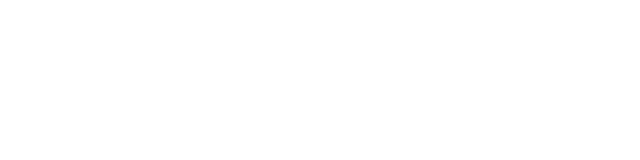
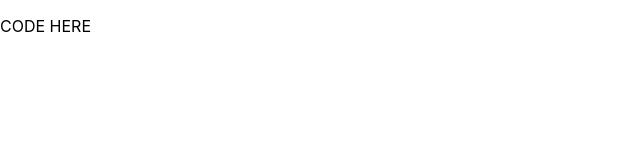
Before and after one commit to ghintipas0/ERGASIA_E8LT, a React (Create React App) app in the folder react-frontend/: page / in a window 1280 px wide. Shown: the top 160 px of the page, without its empty margins (0-640 px from the left). Built offline with nearby package versions, Linux system fonts and the light colour scheme.

Commit message:
Merging backend with react (step 1)

```diff
--- a/react-frontend/public/index.html
+++ b/react-frontend/public/index.html
@@ -1,30 +1,6 @@
 <!DOCTYPE html>
 <html lang="en">
   <head>
-    <meta charset="utf-8" />
-    <link rel="icon" href="%PUBLIC_URL%/favicon.ico" />
-    <meta name="viewport" content="width=device-width, initial-scale=1" />
-    <meta name="theme-color" content="#000000" />
-    <meta
-      name="description"
-      content="Web site created using create-react-app"
-    />
-    <link rel="apple-touch-icon" href="%PUBLIC_URL%/logo192.png" />
-    <!--
-      manifest.json provides metadata used when your web app is installed on a
-      user's mobile device or desktop. See https://developers.google.com/web/fundamentals/web-app-manifest/
-    -->
-    <link rel="manifest" href="%PUBLIC_URL%/manifest.json" />
-    <!--
-      Notice the use of %PUBLIC_URL% in the tags above.
-      It will be replaced with the URL of the `public` folder during the build.
-      Only files inside the `public` folder can be referenced from the HTML.
-
-      Unlike "/favicon.ico" or "favicon.ico", "%PUBLIC_URL%/favicon.ico" will
-      work correctly both with client-side routing and a non-root public URL.
-      Learn how to configure a non-root public URL by running `npm run build`.
-    -->
-    <title>React App</title>
   </head>
   <body>
     <noscript>You need to enable JavaScript to run this app.</noscript>
--- a/react-frontend/src/App.css
+++ b/react-frontend/src/App.css
@@ -70,7 +70,7 @@ li a:hover {
 
   .search-input {
     padding-left: 10px; /* Προσαρμόζει το πλάτος του πεδίου εισαγωγής για να χωρέσει το εικονίδιο */
-    background-image: url('search.png'); /* Ορίζει την εικόνα ως φόντο */
+    /*background-image: url('search.png'); /* Ορίζει την εικόνα ως φόντο */
     background-size: 20px; /* Προσαρμόζει το μέγεθος της εικόνας */
     background-repeat: no-repeat; /* Αποτρέπει την επανάληψη της εικόνας */
     background-position: 5px center; /* Ορίζει τη θέση της εικόνας (σε pixels) */
--- a/react-frontend/src/App.js
+++ b/react-frontend/src/App.js
@@ -5,8 +5,7 @@ function App() {
   return (
     <div className="App">
       <header className="App-header">
-
-
+        <p> TEST2</p>
       </header>
     </div>
   );
--- a/react-frontend/src/index.js
+++ b/react-frontend/src/index.js
@@ -6,9 +6,11 @@ import reportWebVitals from './reportWebVitals';
 
 const root = ReactDOM.createRoot(document.getElementById('root'));
 root.render(
-  <React.StrictMode>
-    <App />
-  </React.StrictMode>
+  <div className="App">
+        <header className="App-header">
+          <p> CODE HERE</p>
+        </header>
+     </div>
 );
 
 // If you want to start measuring performance in your app, pass a function
```
